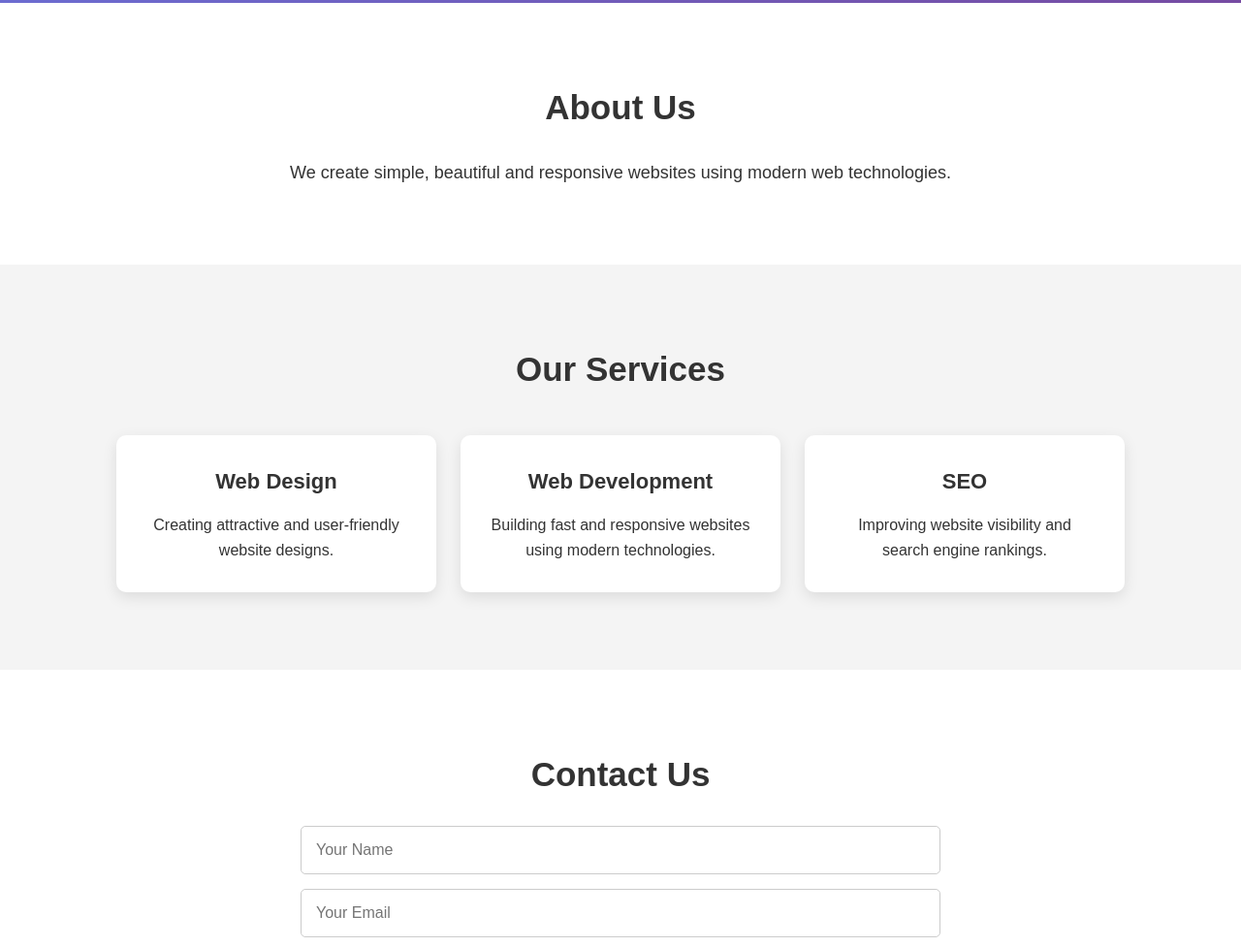
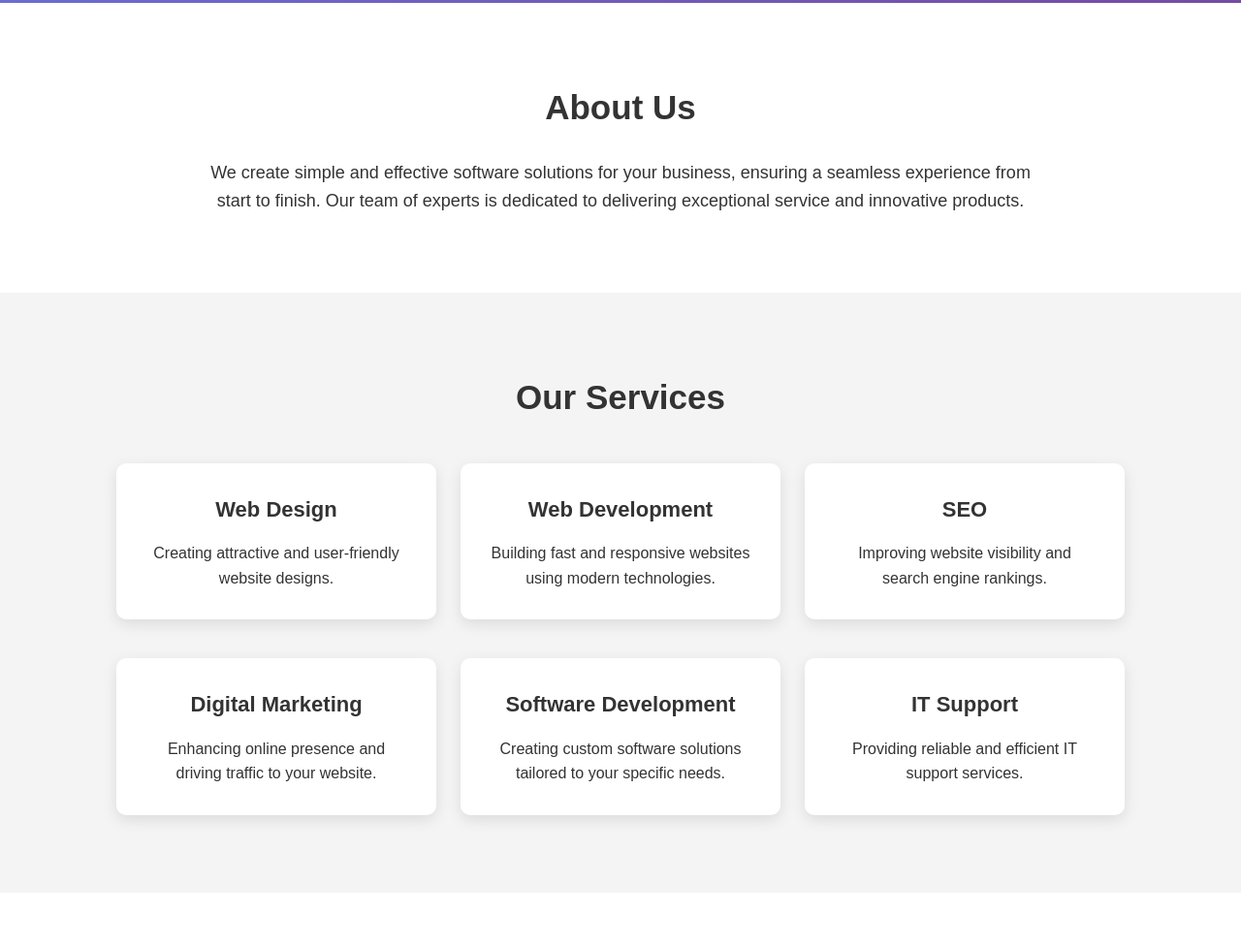
Before and after one commit to zid5/sample_html, a plain HTML site: page index.html in a window 1280 px wide. Shown: the part 795-1772 px from the top of the page at 97% size. Drawn offline with Linux system fonts and the light colour scheme.

Commit message:
services added

```diff
--- a/index.html
+++ b/index.html
@@ -4,7 +4,7 @@
     <meta charset="UTF-8">
     <meta name="viewport" content="width=device-width, initial-scale=1.0">
 
-    <title>My Sample Website</title>
+    <title>Software Solutions</title>
 
     <!-- External CSS -->
     <link rel="stylesheet" href="style.css">
@@ -17,7 +17,7 @@
         <nav class="navbar">
 
             <div class="logo">
-                MyWebsite
+                Software Solutions
             </div>
 
             <ul class="nav-links">
@@ -35,11 +35,10 @@
     <section id="home" class="hero">
 
         <div class="hero-content">
-            <h1>Welcome to My Website</h1>
+            <h1>Software Solutions</h1>
 
             <p>
-                A simple and modern website created using
-                HTML and CSS.
+                Providing innovative software solutions to meet your business needs and drive growth.
             </p>
 
             <a href="#services" class="btn">
@@ -56,8 +55,7 @@
         <h2>About Us</h2>
 
         <p>
-            We create simple, beautiful and responsive websites
-            using modern web technologies.
+            We create simple and effective software solutions for your business, ensuring a seamless experience from start to finish. Our team of experts is dedicated to delivering exceptional service and innovative products.
         </p>
 
     </section>
@@ -93,6 +91,35 @@
                     search engine rankings.
                 </p>
             </div>
+
+
+
+        </div>
+
+         <div class="service-container">
+
+            <div class="service-card">
+                <h3>Digital Marketing</h3>
+                <p>
+                    Enhancing online presence and driving traffic to your website.
+                </p>
+            </div>
+
+            <div class="service-card">
+                <h3>Software Development</h3>
+                <p>
+                    Creating custom software solutions tailored to your specific needs.
+                </p>
+            </div>
+
+            <div class="service-card">
+                <h3>IT Support</h3>
+                <p>
+                    Providing reliable and efficient IT support services.
+                </p>
+            </div>
+
+
 
         </div>
 
@@ -136,7 +163,7 @@
     <!-- Footer -->
     <footer>
         <p>
-            &copy; 2026 MyWebsite. All Rights Reserved.
+            &copy; 2026 Software Solutions. All Rights Reserved.
         </p>
     </footer>
 
```
